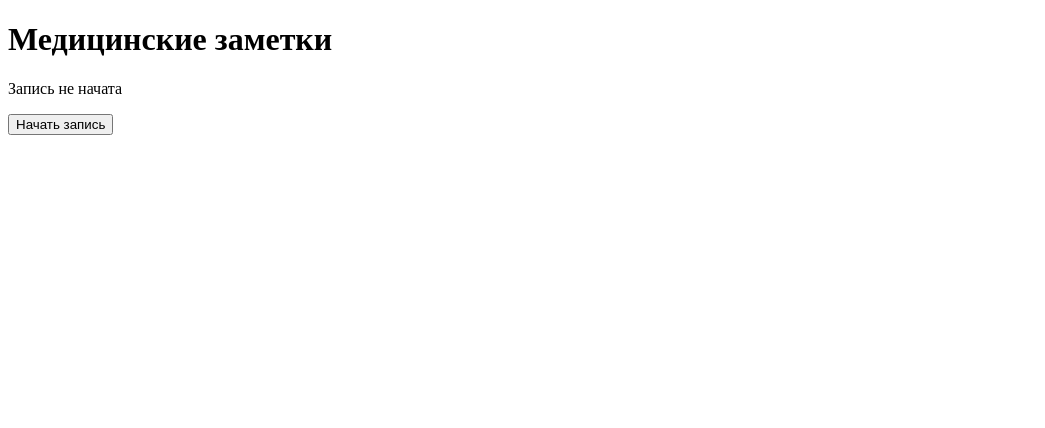
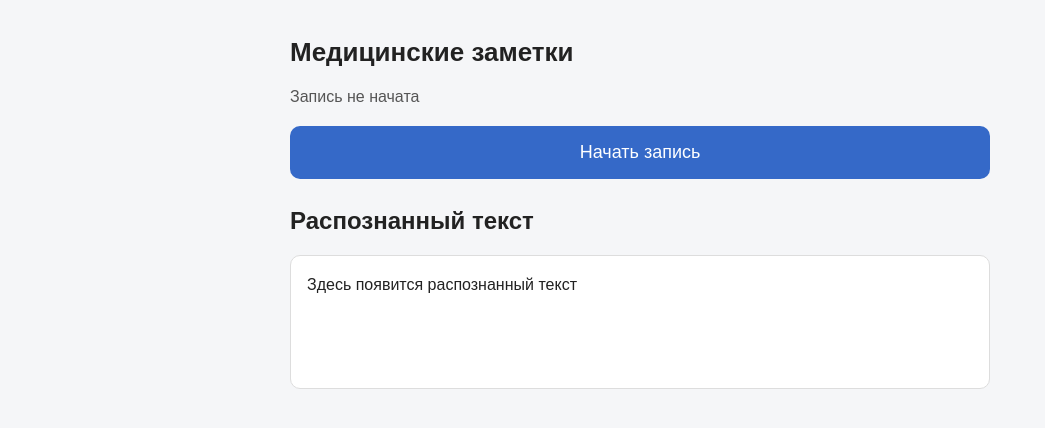
Before and after one commit to anniebeva/zametki, a FastAPI app: page / in a window 1280 px wide. Shown: the top 428 px of the page, without its empty margins (0-1045 px from the left). Run offline with FastAPI, Linux system fonts and the light colour scheme.

Commit message:
Add audio transcription API and tests

```diff
--- a/main.py
+++ b/main.py
@@ -1,10 +1,15 @@
-from fastapi import FastAPI, Request, UploadFile, File
+import tempfile
+from pathlib import Path
+
+from fastapi import FastAPI, File, Request, UploadFile
+from fastapi.staticfiles import StaticFiles
 from fastapi.templating import Jinja2Templates
-from fastapi.staticfiles import StaticFiles
+
+from services.transcription import transcribe_audio
+
+app = FastAPI()
 
 templates = Jinja2Templates(directory="templates")
-
-app = FastAPI()
 
 app.mount("/static", StaticFiles(directory="static"), name="static")
 
@@ -21,12 +26,25 @@ def home(request: Request):
 
 
 @app.post("/upload-audio")
-async def upload_audio(audio: UploadFile = File(...)):
-    """Receive an audio recording from the browser"""
+async def upload_audio(audio: UploadFile = File(...)):  # noqa: B008
+    """Receive and temporarily save an audio recording"""
     audio_data = await audio.read()
+
+    with tempfile.NamedTemporaryFile(
+        suffix=".webm",
+        delete=False,
+    ) as temp_file:
+        temp_file.write(audio_data)
+        audio_path = Path(temp_file.name)
+
+    try:
+        text = transcribe_audio(str(audio_path))
+    finally:
+        audio_path.unlink(missing_ok=True)
 
     return {
         "filename": audio.filename,
         "content_type": audio.content_type,
         "size": len(audio_data),
+        "text": text,
     }
--- a/pyproject.toml
+++ b/pyproject.toml
@@ -9,7 +9,8 @@ requires-python = ">=3.11"
 dependencies = [
     "fastapi[standard] (>=0.143.2,<0.144.0)",
     "jinja2 (>=3.1.6,<4.0.0)",
-    "faster-whisper (>=1.2.1,<2.0.0)"
+    "faster-whisper (>=1.2.1,<2.0.0)",
+    "av (<19)"
 ]
 
 
--- a/static/css/style.css
+++ b/static/css/style.css
@@ -0,0 +1,57 @@
+
+body {
+    font-family: Arial, sans-serif;
+    margin: 0;
+    padding: 20px;
+    background-color: #f5f6f8;
+    color: #222;
+}
+
+main {
+    max-width: 700px;
+    margin: 0 auto;
+}
+
+h1 {
+    font-size: 26px;
+}
+
+#status {
+    color: #555;
+    margin: 20px 0;
+}
+
+#record-button {
+    width: 100%;
+    padding: 16px;
+    font-size: 18px;
+    border: none;
+    border-radius: 10px;
+    background-color: #3569c8;
+    color: white;
+    cursor: pointer;
+}
+
+#record-button:active {
+    background-color: #254f99;
+}
+
+#audio-playback {
+    width: 100%;
+    margin-top: 20px;
+}
+
+section {
+    margin-top: 28px;
+}
+
+#transcription {
+    padding: 16px;
+    background-color: white;
+    border: 1px solid #ddd;
+    border-radius: 10px;
+    line-height: 1.6;
+    white-space: pre-wrap;
+    overflow-wrap: anywhere;
+    min-height: 100px;
+}
--- a/static/js/recorder.js
+++ b/static/js/recorder.js
@@ -1,6 +1,6 @@
-
 const recordButton = document.getElementById("record-button");
 const status = document.getElementById("status");
+const transcription = document.getElementById("transcription");
 
 let mediaRecorder;
 let audioChunks = [];
@@ -22,7 +22,6 @@ recordButton.addEventListener("click", async () => {
                 }
             });
 
-
             mediaRecorder.addEventListener("stop", () => {
                 const audioBlob = new Blob(audioChunks, {
                     type: mediaRecorder.mimeType
@@ -32,25 +31,40 @@ recordButton.addEventListener("click", async () => {
                 const formData = new FormData();
                 formData.append("audio", audioBlob, "recording.webm");
 
+                status.textContent = "Распознаём речь...";
+                transcription.textContent = "Обработка аудио...";
+
                 fetch("/upload-audio", {
                     method: "POST",
                     body: formData
                 })
-                    .then((response) => response.json())
+                    .then((response) => {
+                        if (!response.ok) {
+                            throw new Error("Ошибка сервера");
+                        }
+                        return response.json();
+                    })
                     .then((data) => {
                         console.log("Ответ сервера:", data);
+
+                        transcription.textContent =
+                            data.text || "Не удалось распознать речь";
+
+                        status.textContent = "Распознавание завершено";
                     })
                     .catch((error) => {
                         console.error("Ошибка отправки:", error);
+                        transcription.textContent =
+                            "Не удалось получить текст. Попробуй ещё раз.";
+                        status.textContent = "Ошибка обработки аудио";
                     });
 
                 // Создаём аудиоплеер
-                const audioPlayback = document.getElementById("audio-playback");
+                const audioPlayback =
+                    document.getElementById("audio-playback");
+
                 audioPlayback.src = URL.createObjectURL(audioBlob);
                 audioPlayback.hidden = false;
-
-                status.textContent =
-                    `Запись завершена. Размер аудио: ${audioBlob.size} байт`;
 
                 audioStream.getTracks().forEach((track) => track.stop());
                 audioStream = null;
--- a/templates/index.html
+++ b/templates/index.html
@@ -1,4 +1,3 @@
-
 <!DOCTYPE html>
 <html lang="ru">
 <head>
@@ -18,6 +17,11 @@
 
         <button id="record-button">Начать запись</button>
         <audio id="audio-playback" controls hidden></audio>
+
+        <section>
+            <h2>Распознанный текст</h2>
+            <div id="transcription">Здесь появится распознанный текст</div>
+        </section>
     </main>
 
     <script src="{{ url_for('static', path='js/recorder.js') }}"></script>
```
Also changed, not shown: services/transcription.py (added, +18 -0 lines), test_whisper.py (deleted, +0 -15 lines), tests/test_api.py (added, +35 -0 lines), tests/test_whisper.py (added, +10 -0 lines), services/__init__.py (added), 1 other file.
